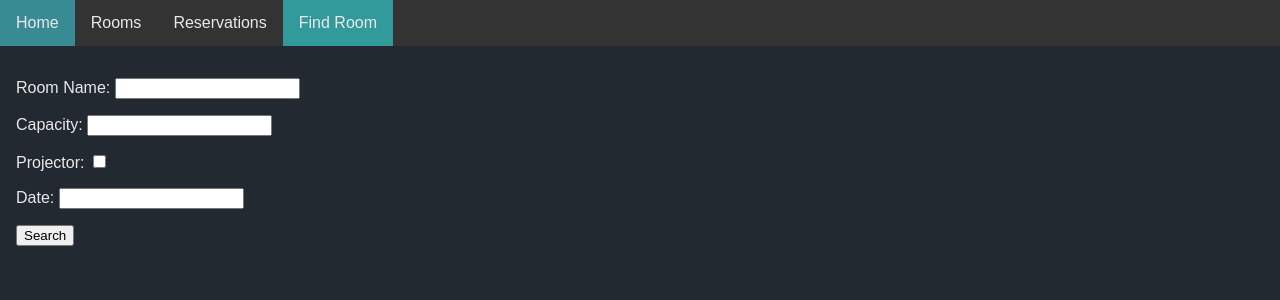
After one commit to bhargavaganti/Conference_room_reservation_app, a Django app: page /search_room/ in a window 1280 px wide. The commit adds this page. Shown: the top 300 px of the page. Run offline with Django 3.2, Linux system fonts and the light colour scheme.

Commit message:
add search room view and modify reservation create view to handle auto fill up

```diff
--- a/conference_room_reservation/urls.py
+++ b/conference_room_reservation/urls.py
@@ -23,6 +23,7 @@ from conference_rooms.views import (
     RoomCreateView,
     RoomUpdateView,
     RoomDeleteView,
+    RoomSearchView,
     ReservationsListView,
     ReservationDetailView,
     ReservationCreateView,
@@ -36,8 +37,10 @@ urlpatterns = [
     re_path(r'^rooms/$', RoomsListView.as_view(), name='rooms-list-view'),
     re_path(r'^room/(?P<id>(\d)+)/$', RoomDetailView.as_view(), name='room-detail-view'),
     re_path(r'^room/new/$', RoomCreateView.as_view(), name='room-create-view'),
+    re_path(r'^room/new/(?P<room>(\d)+)(?P<date>/(\d{2}-\d{2}-\d{4})+)$', RoomCreateView.as_view(), name='room-create-view'),
     re_path(r'^room/modify/(?P<id>(\d)+)/$', RoomUpdateView.as_view(), name='room-update-view'),
     re_path(r'^room/delete/(?P<id>(\d)+)/$', RoomDeleteView.as_view(), name='room-delete-view'),
+    re_path(r'^search_room/$', RoomSearchView.as_view(), name='room-search-view'),
     re_path(r'^reservations/$', ReservationsListView.as_view(), name='reservations-list-view'),
     re_path(r'^reservation/(?P<id>(\d)+)/$', ReservationDetailView.as_view(), name='reservation-detail-view'),
     re_path(r'^reservation/new/$', ReservationCreateView.as_view(), name='reservation-create-view'),
--- a/conference_rooms/forms.py
+++ b/conference_rooms/forms.py
@@ -1,12 +1,17 @@
+from datetime import datetime
+
 from django import forms
-from datetime import datetime
+from django.core.validators import MinValueValidator
+from django.db.models import Q
+
 from .models import Room, Reservation
 
-DATE_FORMATS = (
-    '%d/%m/%Y',
-    '%d-%m-%Y',
-    '%d.%m.%Y',
-    '%d %m %Y',
+DATE_INPUT_FORMATS = (
+    '%d/%m/%Y', '%Y/%m/%d',
+    '%d-%m-%Y', '%Y-%m-%d',
+    '%d.%m.%Y', '%Y.%m.%d',
+    '%d,%m,%Y', '%Y,%m,%d',
+    '%d %m %Y', '%Y %m %d',
 )
 
 
@@ -21,8 +26,44 @@ class RoomCreateForm(forms.ModelForm):
         ]
 
 
+class RoomSearchForm(forms.Form):
+    name = forms.CharField(label='Room Name', required=False)
+    capacity = forms.IntegerField(label='Capacity', required=False, validators=[MinValueValidator(1)])
+    projector = forms.BooleanField(label='Projector', required=False, initial=False,
+                                   widget=forms.CheckboxInput())
+    date = forms.DateField(label='Date', widget=forms.DateInput(format='%d/%m/%Y'), input_formats=DATE_INPUT_FORMATS)
+
+    class Meta:
+        fields = [
+            'name',
+            'capacity',
+            'projector',
+            'date',
+        ]
+
+    def clean_date(self):
+        date = self.cleaned_data['date']
+        if date <= datetime.now().date():
+            raise forms.ValidationError('Do not search date from the past')
+        return date
+
+    def search_room(self):
+        date = self.cleaned_data['date']
+        name = self.cleaned_data['name'] if self.cleaned_data['name'] else ''
+        capacity = self.cleaned_data['capacity'] if self.cleaned_data['capacity'] else 1
+        projector = self.cleaned_data['projector']
+
+        queryset = Room.objects.filter(
+            ~Q(reservation__date=date),
+            Q(name__icontains=name),
+            Q(capacity__gte=capacity),
+            Q(projector_is_available=projector) if projector else Q(),
+        )
+        return queryset.distinct().order_by('-capacity')
+
+
 class ReservationCreateForm(forms.ModelForm):
-    date = forms.DateField(widget=forms.DateInput(format=('%d/%m/%Y',)), input_formats=DATE_FORMATS)
+    date = forms.DateField(widget=forms.DateInput(format=('%d/%m/%Y',)), input_formats=DATE_INPUT_FORMATS)
     comment = forms.CharField(required=False)
 
     class Meta:
@@ -36,5 +77,5 @@ class ReservationCreateForm(forms.ModelForm):
     def clean_date(self):
         date = self.cleaned_data['date']
         if date <= datetime.now().date():
-            raise forms.ValidationError('Can not add reservation with past date')
+            raise forms.ValidationError('Can not add reservation with date from the past')
         return date
--- a/conference_rooms/static/conference_rooms/style.css
+++ b/conference_rooms/static/conference_rooms/style.css
@@ -9,7 +9,7 @@ a {
     color: inherit;
 }
 
-p{
+span.additional-indentation p {
     padding-left: 16px;
 }
 
@@ -23,7 +23,7 @@ p{
     margin-top: 16px;
 }
 
-.manage input{
+.manage input {
     margin: 5px;
 }
 
--- a/conference_rooms/templates/conference_rooms/navbar.html
+++ b/conference_rooms/templates/conference_rooms/navbar.html
@@ -3,11 +3,14 @@
         <li {% if '/' == request.path %}class="active"{% endif %}>
             <a href="{% url 'homepage-view' %}">Home</a>
         </li>
-        <li {% if 'room' in request.path %}class="active"{% endif %}>
+        <li {% if '/room/' in request.path %}class="active"{% endif %}>
             <a href="{% url 'rooms-list-view' %}">Rooms</a>
         </li>
-        <li {% if 'reservation' in request.path %}class="active"{% endif %}>
+        <li {% if '/reservation/' in request.path %}class="active"{% endif %}>
             <a href="{% url 'reservations-list-view' %}">Reservations</a>
+        </li>
+        <li {% if '/search_room/' in request.path %}class="active"{% endif %}>
+            <a href="{% url 'room-search-view' %}">Find Room</a>
         </li>
     </ul>
 </nav>
--- a/conference_rooms/templates/conference_rooms/room-detail-view.html
+++ b/conference_rooms/templates/conference_rooms/room-detail-view.html
@@ -12,7 +12,7 @@
                 Not Available
             {% endif %}</p>
     </div>
-
+    <span class="additional-indentation">
     <p><strong>Reservations:</strong></p>
         {% if reservations %}
             {% for reservation in reservations %}
@@ -21,4 +21,5 @@
         {% else %}
             <p><a class="highlight" href="{% url 'reservation-create-view' %}">Make New Reservation</a></p>
         {% endif %}
+    </span>
 {% endblock %}
--- /dev/null
+++ b/conference_rooms/templates/conference_rooms/room-search-view.html
@@ -0,0 +1,18 @@
+{% extends 'conference_rooms/base.html' %}
+
+{% block content %}
+    <div class="content">
+        <form action="." method="get">
+            {{ form.as_p }}
+            <input type="submit" value="Search"/>
+        </form>
+    </div>
+
+    <div class="content">
+        <ul>
+        {% for object in object_list %}
+            <li><a href="{% url 'reservation-create-view' %}?room={{ object.id }}&date={{ form.clean_date|date:'d-m-Y' }}">{{ object }}</a></li>
+        {% endfor %}
+        </ul>
+    </div>
+{% endblock %}
--- a/conference_rooms/views.py
+++ b/conference_rooms/views.py
@@ -20,8 +20,9 @@ from .models import (
 )
 
 from .forms import (
+    RoomCreateForm,
+    RoomSearchForm,
     ReservationCreateForm,
-    RoomCreateForm,
 )
 
 
@@ -75,9 +76,20 @@ class RoomDeleteView(DeleteView):
         return reverse_lazy('rooms-list-view')
 
 
+class RoomSearchView(View):
+    def get(self, request):
+        form = RoomSearchForm(request.GET or None)
+        ctx = {
+            'form': form
+        }
+        if form.is_valid():
+            ctx['object_list'] = form.search_room()
+        return render(request, 'conference_rooms/room-search-view.html', ctx)
+
+
 class ReservationsListView(ListView):
     template_name = 'conference_rooms/reservations-list-view.html'
-    queryset = Reservation.objects.filter(date__gte=datetime.now().date()).order_by('date')
+    queryset = Reservation.objects.filter(date__gte=datetime.now().date()).order_by('date', '-room__capacity')
 
 
 class ReservationDetailView(DetailView):
@@ -92,6 +104,15 @@ class ReservationDetailView(DetailView):
 class ReservationCreateView(CreateView):
     template_name = 'conference_rooms/reservation-create-view.html'
     form_class = ReservationCreateForm
+
+    def get_initial(self):
+        initial = super(ReservationCreateView, self).get_initial()
+        room_id = self.request.GET.get('room')
+        date = self.request.GET.get('date')
+        if room_id and date:
+            initial['room'] = get_object_or_404(Room, id=room_id)
+            initial['date'] = date
+        return initial
 
 
 class ReservationUpdateView(UpdateView):
```
Lines whose indentation alone changed are shown as unchanged.
